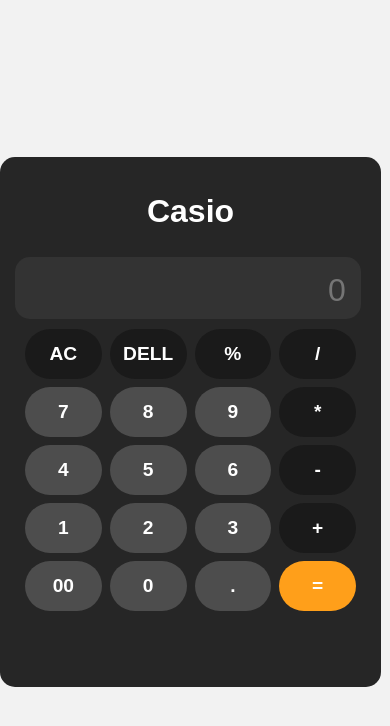
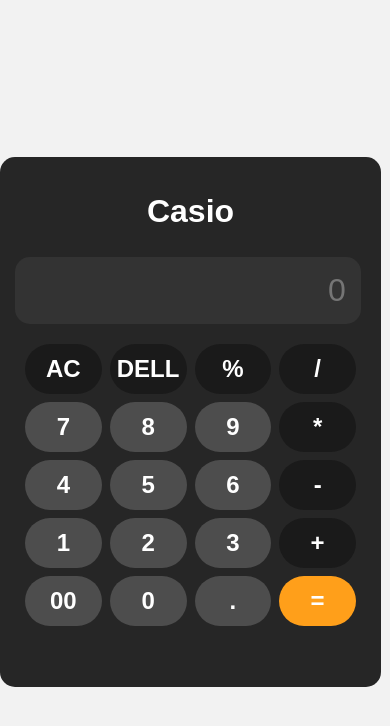
Before and after one commit to Vedsagar04/Calculator, a React (Vite) app: page / in a window 390 px wide. Shown: the top 726 px of the page. Built offline with nearby package versions, Linux system fonts and the light colour scheme.

Commit message:
Update index.css

```diff
--- a/src/index.css
+++ b/src/index.css
@@ -90,12 +90,12 @@
   #display {
     font-size: 2rem;
     padding: 15px;
-    padding-bottom: 10px;
+    margin-bottom: 10px;
   }
 
   button {
     height: 50px;
-    font-size: 1.2rem;
+    font-size: 1.5rem;
   }
 
   .keys {
```
